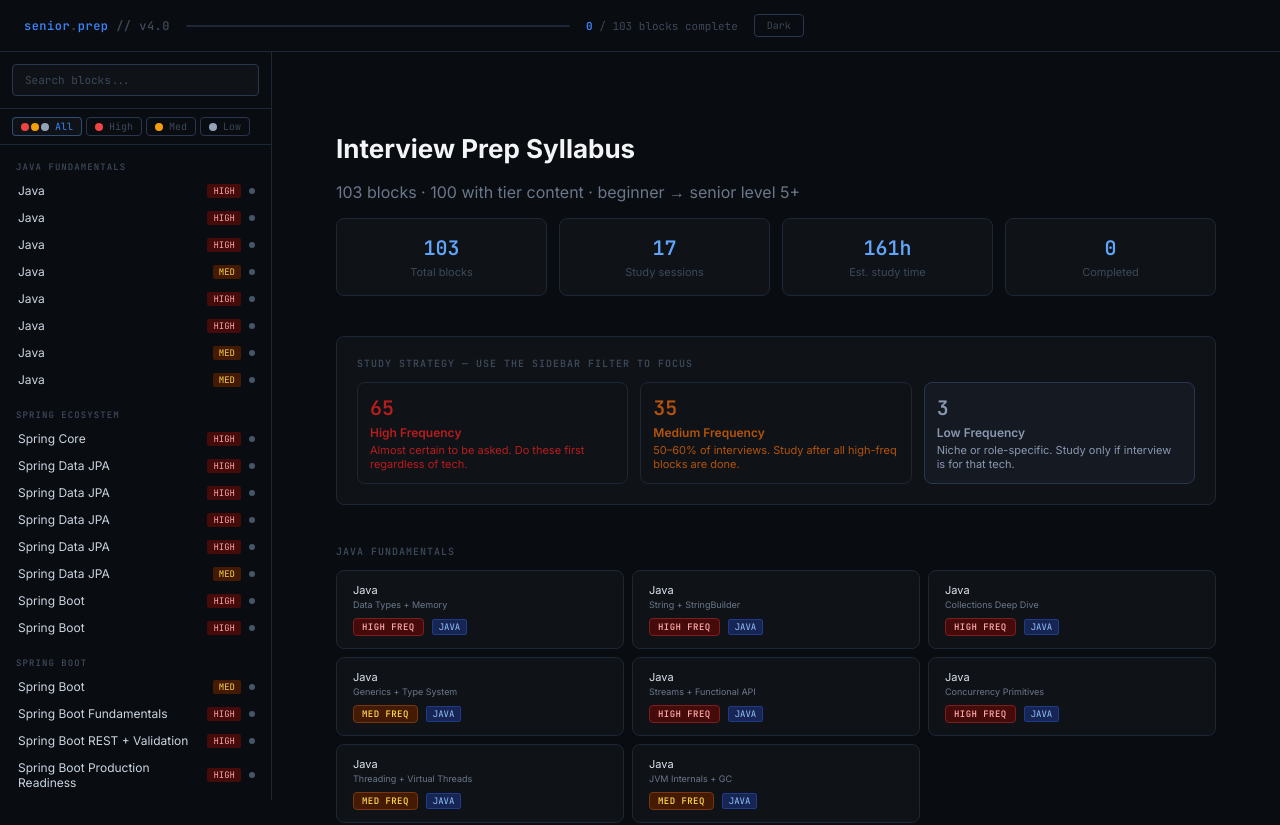
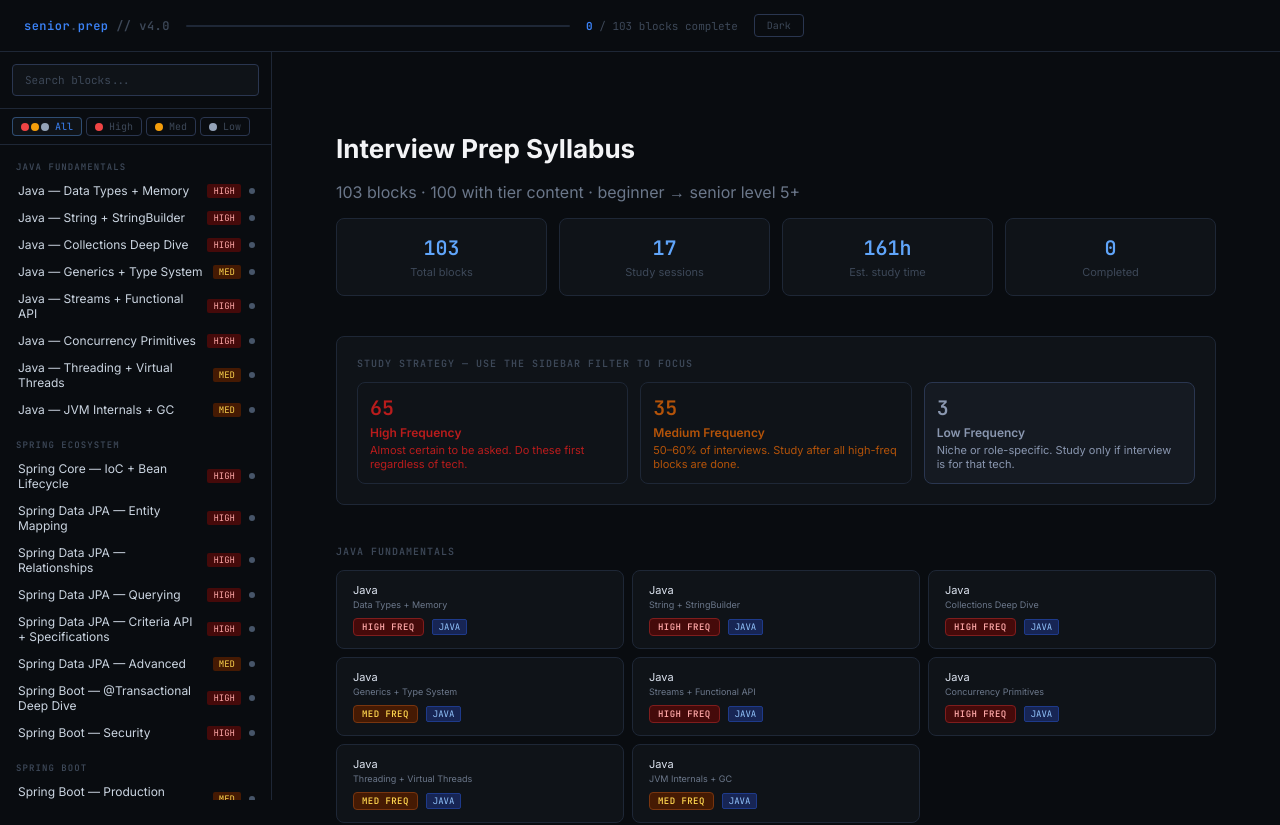
Before and after one commit to Abu-Sadeed/interview-prep, a React (Vite) app: page / in a window 1280 px wide. Shown: the top 825 px of the page. Built offline with nearby package versions, Linux system fonts and the light colour scheme.

Commit message:
refactor: split Sidebar component into multiple files for improved readability and maintainability

```diff
--- /dev/null
+++ b/src/components/layout/PhaseGroup.tsx
@@ -0,0 +1,42 @@
+import {Link} from 'react-router-dom';
+import type {Block} from '../../types/content';
+import {freqClass} from '../../utils/classes';
+
+type PhaseGroupProps = {
+	phase: string;
+	blocks: Block[];
+	done: Set<string>;
+	activePath: string;
+};
+
+export function PhaseGroup({
+	phase,
+	blocks,
+	done,
+	activePath,
+}: Readonly<PhaseGroupProps>) {
+	return (
+		<section className="phase-group">
+			<div className="phase-label">{phase}</div>
+			{blocks.map((block) => {
+				const isDone = done.has(block.id);
+				const isActive = activePath === `/block/${block.id}`;
+				return (
+					<Link
+						key={block.id}
+						to={`/block/${block.id}`}
+						className={`nav-link ${isActive ? 'nav-link-active' : ''} ${isDone ? 'nav-link-done' : ''}`}>
+						<span className="nav-link-title">{block.title}</span>
+						<span
+							className={`nav-link-freq ${freqClass(block.freq)}`}>
+							{block.freq.toUpperCase()}
+						</span>
+						<span
+							className={`nav-link-dot ${isDone ? 'nav-link-dot-done' : isActive ? 'nav-link-dot-active' : 'nav-link-dot-idle'}`}
+						/>
+					</Link>
+				);
+			})}
+		</section>
+	);
+}
--- a/src/components/layout/Sidebar.tsx
+++ b/src/components/layout/Sidebar.tsx
@@ -1,20 +1,25 @@
 import { useMemo, useState } from 'react';
-import { Link, useLocation } from 'react-router-dom';
+import { useLocation } from 'react-router-dom';
 import { ALL_BLOCKS } from '../../data/content';
 import type { Block } from '../../types/content';
 import { useProgress } from '../../hooks/useProgress';
 import { groupBlocksByPhase } from '../../utils/content';
-import { freqClass } from '../../utils/classes';
+import { PhaseGroup } from './PhaseGroup';
 
 const filters: Array<'all' | 'high' | 'med' | 'low'> = ['all', 'high', 'med', 'low'];
+
+const activeFilterClasses: Record<string, string> = {
+  all: 'filter-btn-active-all',
+  high: 'filter-btn-active-high',
+  med: 'filter-btn-active-med',
+  low: 'filter-btn-active-low',
+};
 
 export function Sidebar() {
   const location = useLocation();
   const { done } = useProgress();
   const [query, setQuery] = useState('');
   const [activeFreq, setActiveFreq] = useState<'all' | 'high' | 'med' | 'low'>('all');
-
-  console.log('[Sidebar] Rendering, activeFreq:', activeFreq);
 
   const phases = useMemo(() => groupBlocksByPhase(ALL_BLOCKS), []);
   const normalizedQuery = query.trim().toLowerCase();
@@ -57,18 +62,8 @@
           <button
             key={filter}
             type="button"
-            onClick={() => { console.log('[Filter] clicked:', filter); setActiveFreq(filter); }}
-            className={`filter-btn ${
-              activeFreq === filter
-                ? filter === 'all'
-                  ? 'filter-btn-active-all'
-                  : filter === 'high'
-                    ? 'filter-btn-active-high'
-                    : filter === 'med'
-                      ? 'filter-btn-active-med'
-                      : 'filter-btn-active-low'
-                : ''
-            }`}
+            onClick={() => setActiveFreq(filter)}
+            className={`filter-btn ${activeFreq === filter ? activeFilterClasses[filter] : ''}`}
           >
             {filter === 'all' ? (
               <span style={{ display: 'inline-flex', alignItems: 'center', gap: '0.375rem' }}>
@@ -111,27 +106,3 @@
     </aside>
   );
 }
-
-function PhaseGroup({ phase, blocks, done, activePath }: { phase: string; blocks: Block[]; done: Set<string>; activePath: string }) {
-  console.log('[PhaseGroup]', phase, 'blocks count:', blocks.length, 'ids:', blocks.map(b => b.id));
-  return (
-    <section className="phase-group">
-      <div className="phase-label">{phase}</div>
-      {blocks.map((block) => {
-        const isDone = done.has(block.id);
-        const isActive = activePath === `/block/${block.id}`;
-        return (
-          <Link
-            key={block.id}
-            to={`/block/${block.id}`}
-            className={`nav-link ${isActive ? 'nav-link-active' : ''} ${isDone ? 'nav-link-done' : ''}`}
-          >
-            <span className="nav-link-title">{block.title.split(' — ')[0]}</span>
-            <span className={`nav-link-freq ${freqClass(block.freq)}`}>{block.freq.toUpperCase()}</span>
-            <span className={`nav-link-dot ${isDone ? 'nav-link-dot-done' : isActive ? 'nav-link-dot-active' : 'nav-link-dot-idle'}`} />
-          </Link>
-        );
-      })}
-    </section>
-  );
-}
```
Also changed, not shown: .kilo/plans/layout-component-split.md (added).
